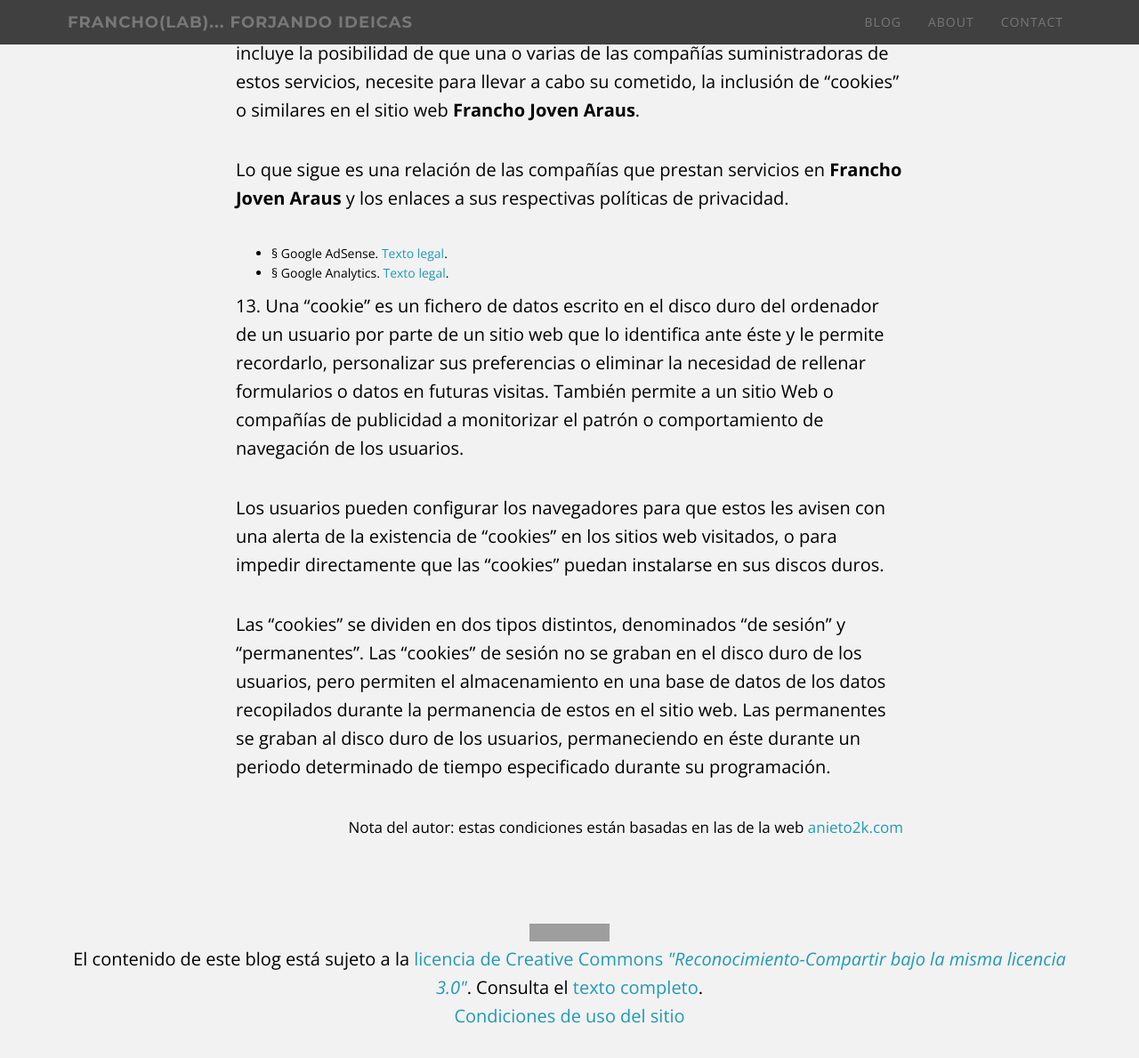
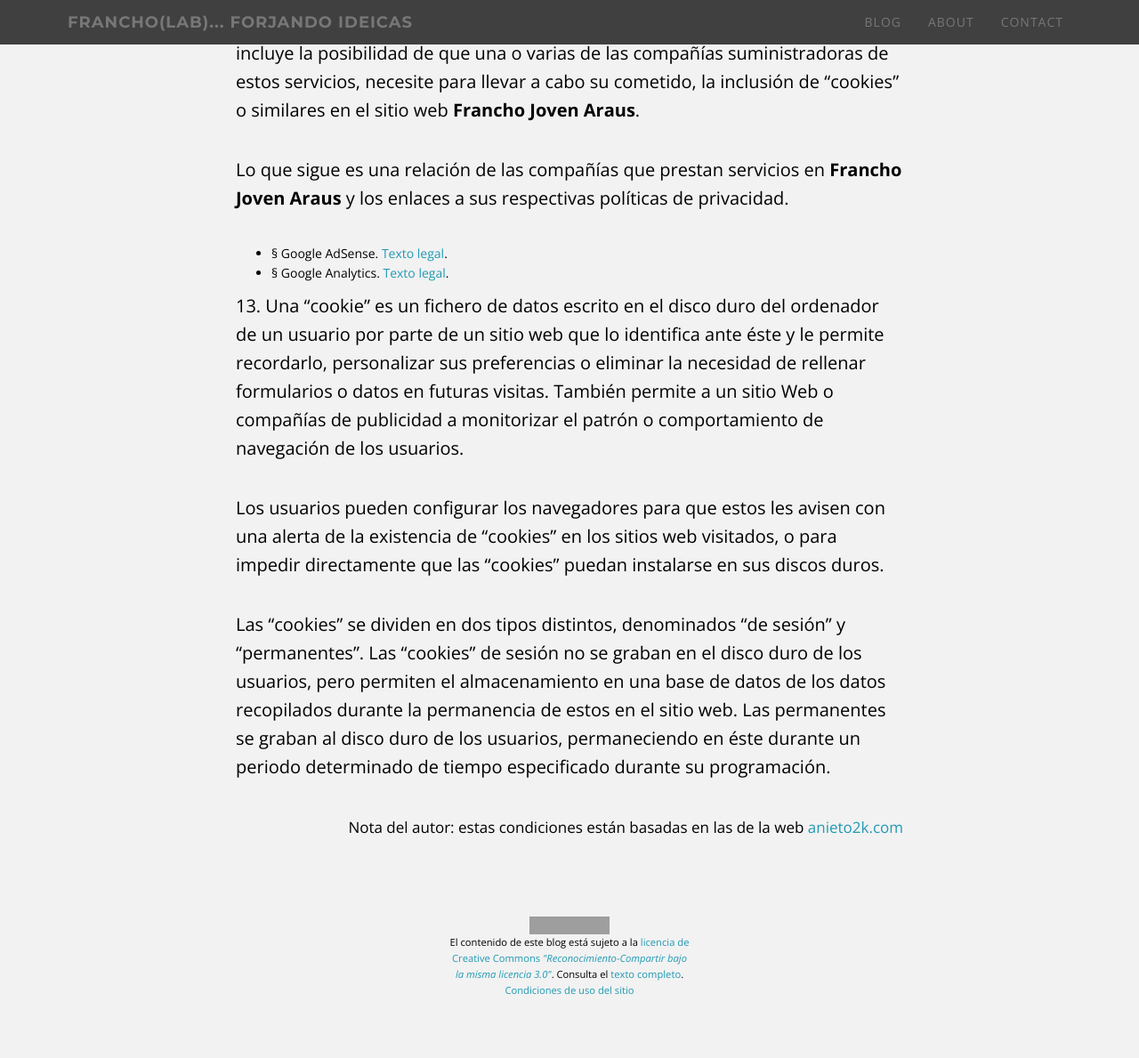
Before and after one commit to francho/francho.github.io, a Jekyll site: the page built from legal.html, in a window 1280 px wide and 1400 px high, scrolled down 4091 px. Shown: the top 1189 px of the window at 89% size. Built offline with Jekyll 4.4.1, drawn with Linux system fonts in a browser that asks for light colours; grey boxes are pictures that could not be loaded.

Commit message:
Footer legal text style

```diff
--- a/_includes/footer.html
+++ b/_includes/footer.html
@@ -5,9 +5,7 @@
     <p>
       <a rel="license" href="http://creativecommons.org/licenses/by-sa/3.0/es/"><img
         alt="Creative Commons License" style="border-width:0;"
-        src="http://i.creativecommons.org/l/by-sa/3.0/es/88x31.png"
-        class="avatar alignleft" scale="0"></a>
-    </p>
+        src="http://i.creativecommons.org/l/by-sa/3.0/es/88x31.png"></a></p>
 
     <p>El contenido de este blog está sujeto a la <a rel="license"
                                                      href="http://creativecommons.org/licenses/by-sa/3.0/es/">licencia
--- a/_sass/_francho.scss
+++ b/_sass/_francho.scss
@@ -17,7 +17,6 @@ p, li {
   line-height: 1.6;
   font-size: 1em;
 }
-
 
 html {
   width: 100%;
@@ -318,7 +317,11 @@ ul.banner-social-buttons {
 
 footer {
   padding: 50px 0;
+  div {
+    max-width: 300px;
+  }
   p {
+    font-size: 0.8em;
     margin: 0;
   }
 }
```
